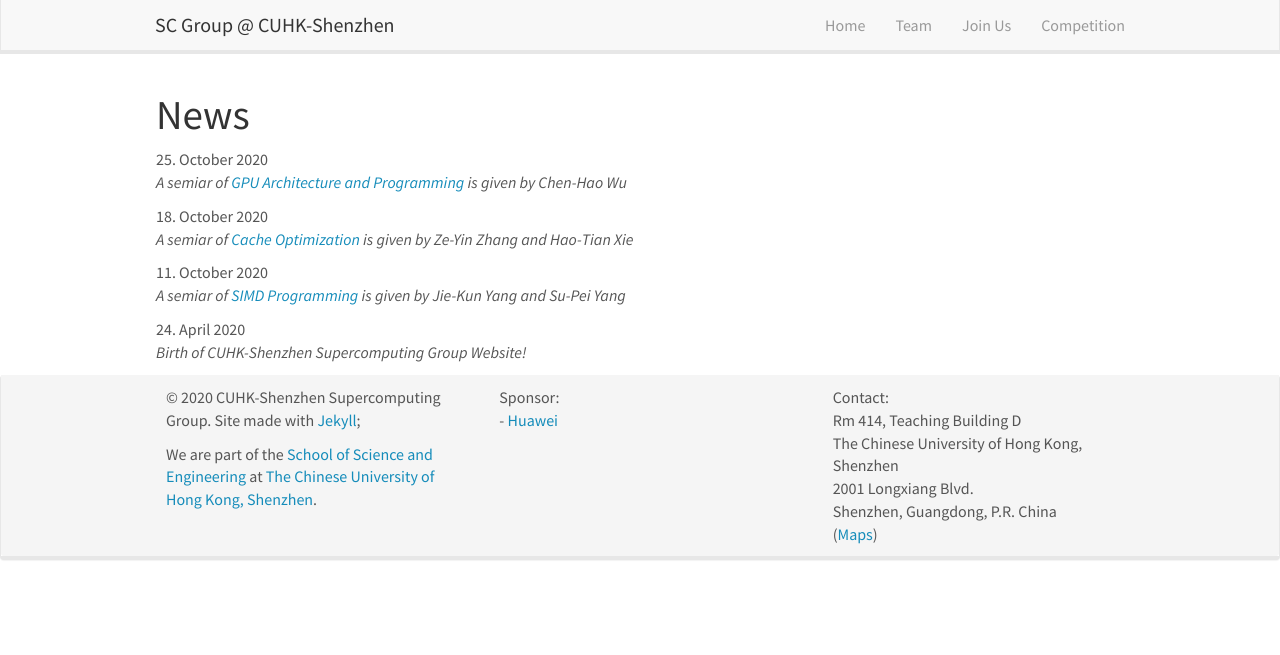
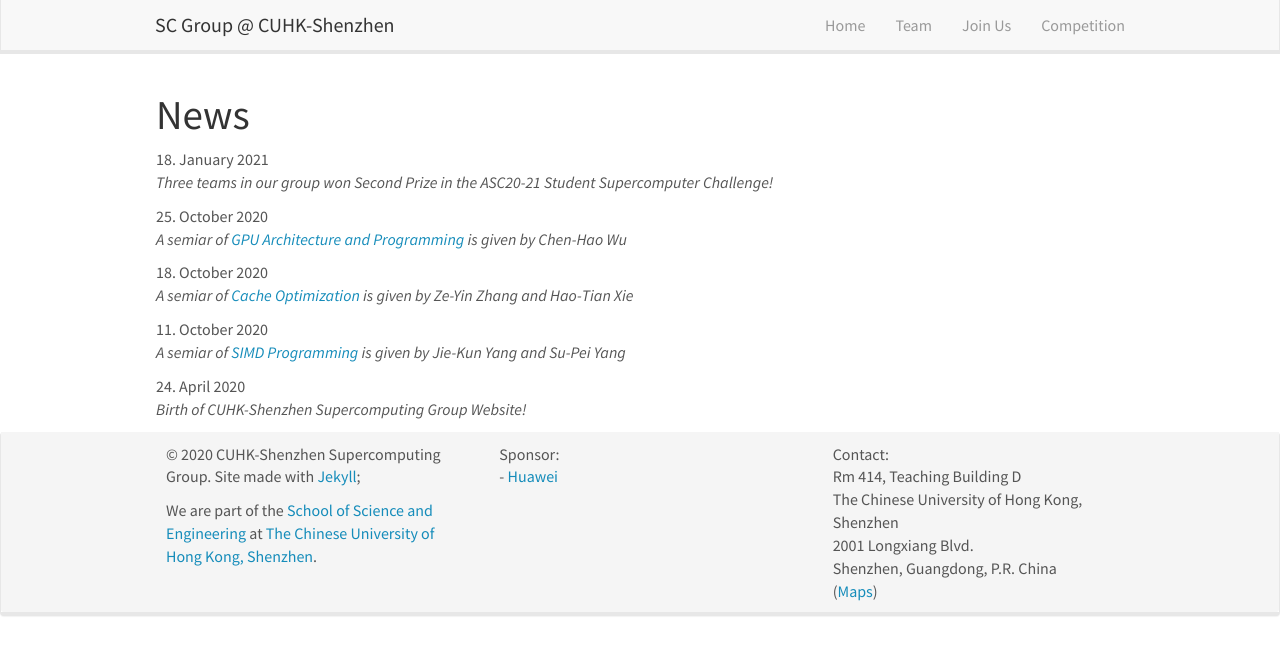
Before and after one commit to CUHK-SZ-SC/cuhk-sz-sc.github.io, a Jekyll site: the page built from _pages/allnews.md, in a window 1280 px wide. Shown: the top 655 px of the page. Built offline with Jekyll 4.4.1, drawn with Linux system fonts in a browser that asks for light colours; nearby versions of some CDN libraries.

Commit message:
Update news.yml

```diff
--- a/_data/news.yml
+++ b/_data/news.yml
@@ -1,3 +1,6 @@
+- date: 18. January 2021
+  headline: Three teams in our group won Second Prize in the ASC20-21 Student Supercomputer Challenge!
+
 - date: 25. October 2020
   headline: A semiar of <a href="https://github.com/CUHKSZ-HPC/Seminars/tree/main/2020-10-25-GPUArchnProgramming">GPU Architecture and Programming</a> is given by Chen-Hao Wu
 
```
